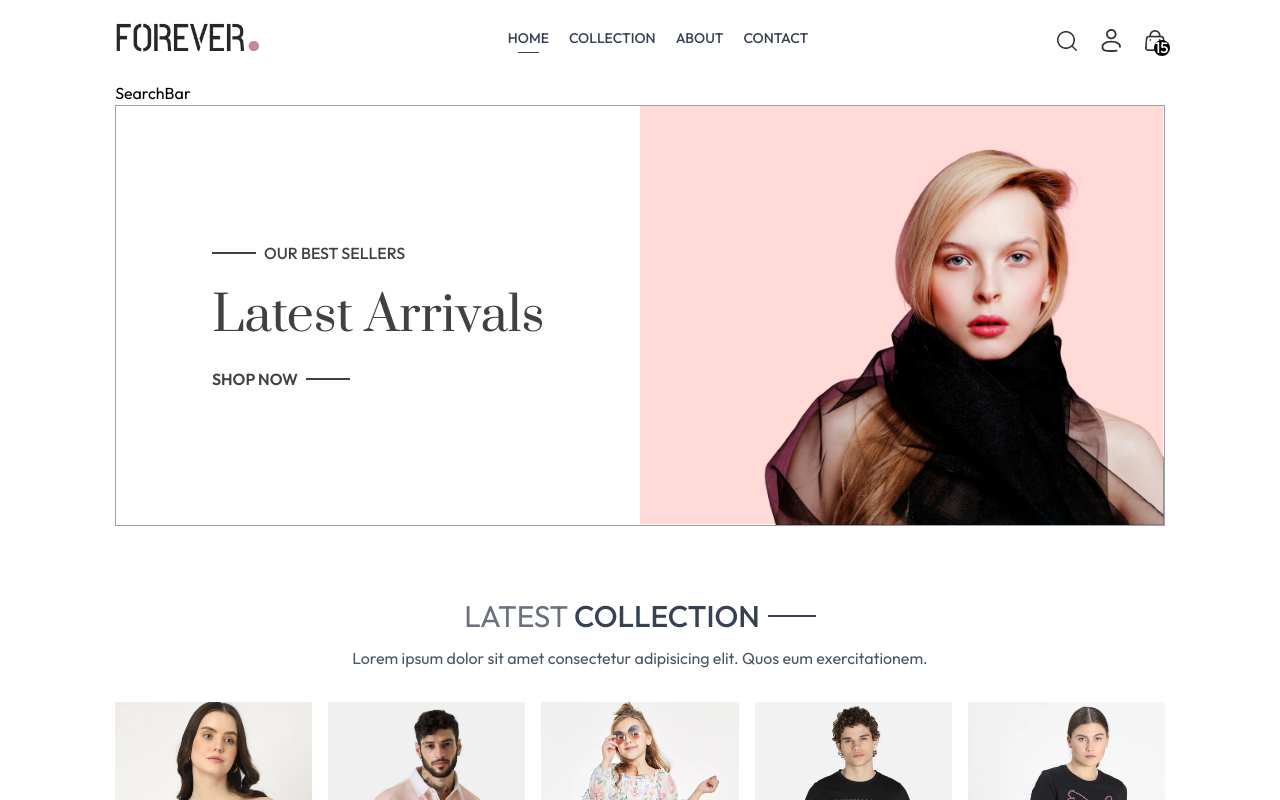
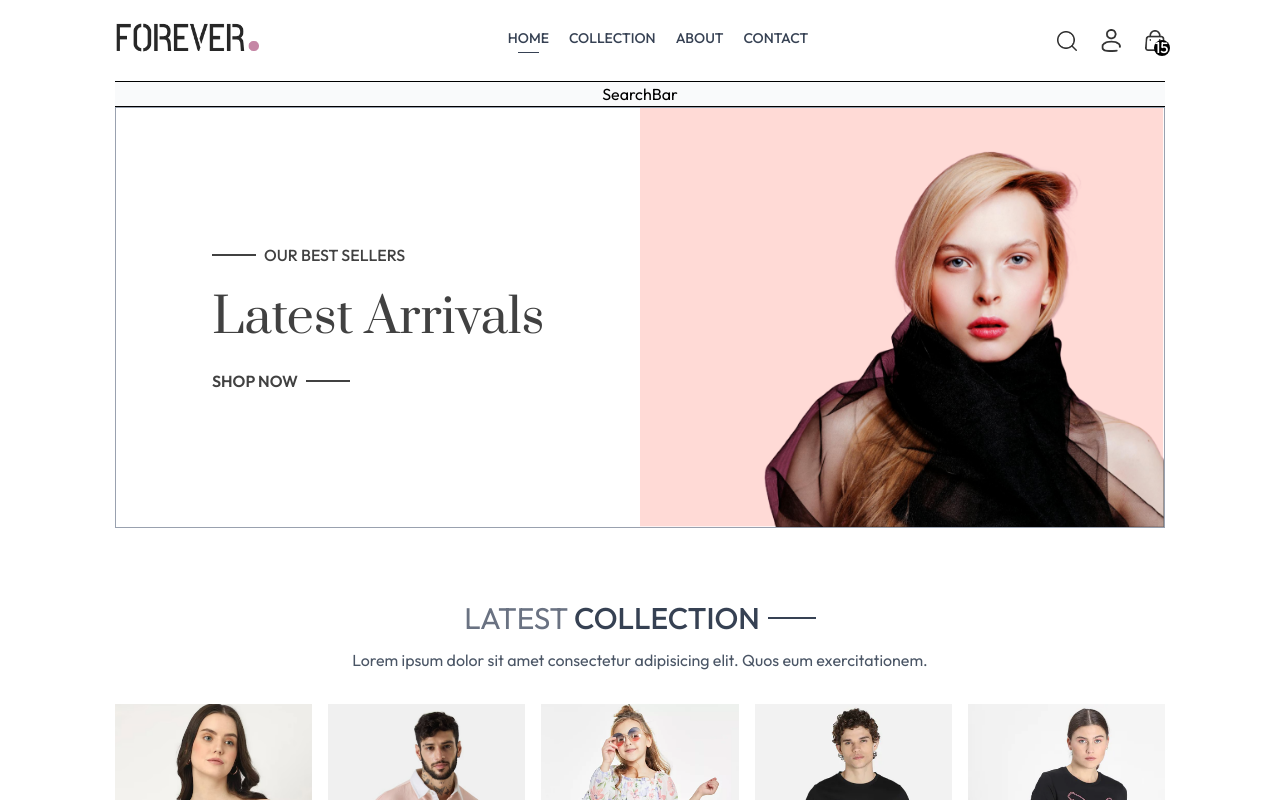
Before and after one commit to hellokristinafaye/clothing-ecommerce, a React (Vite) app: page / in a window 1280 px wide. Shown: the top 800 px of the page. Built offline with nearby package versions, Linux system fonts and the light colour scheme.

Commit message:
SearchBar parent div stylted

```diff
--- a/src/components/SearchBar.jsx
+++ b/src/components/SearchBar.jsx
@@ -7,7 +7,7 @@ const SearchBar = () => {
 
 
     return showSearch ? (
-        <div>SearchBar</div>
+        <div className="border-t border-b bg-gray-50 text-center">SearchBar</div>
     )
         : null
   ;
```
